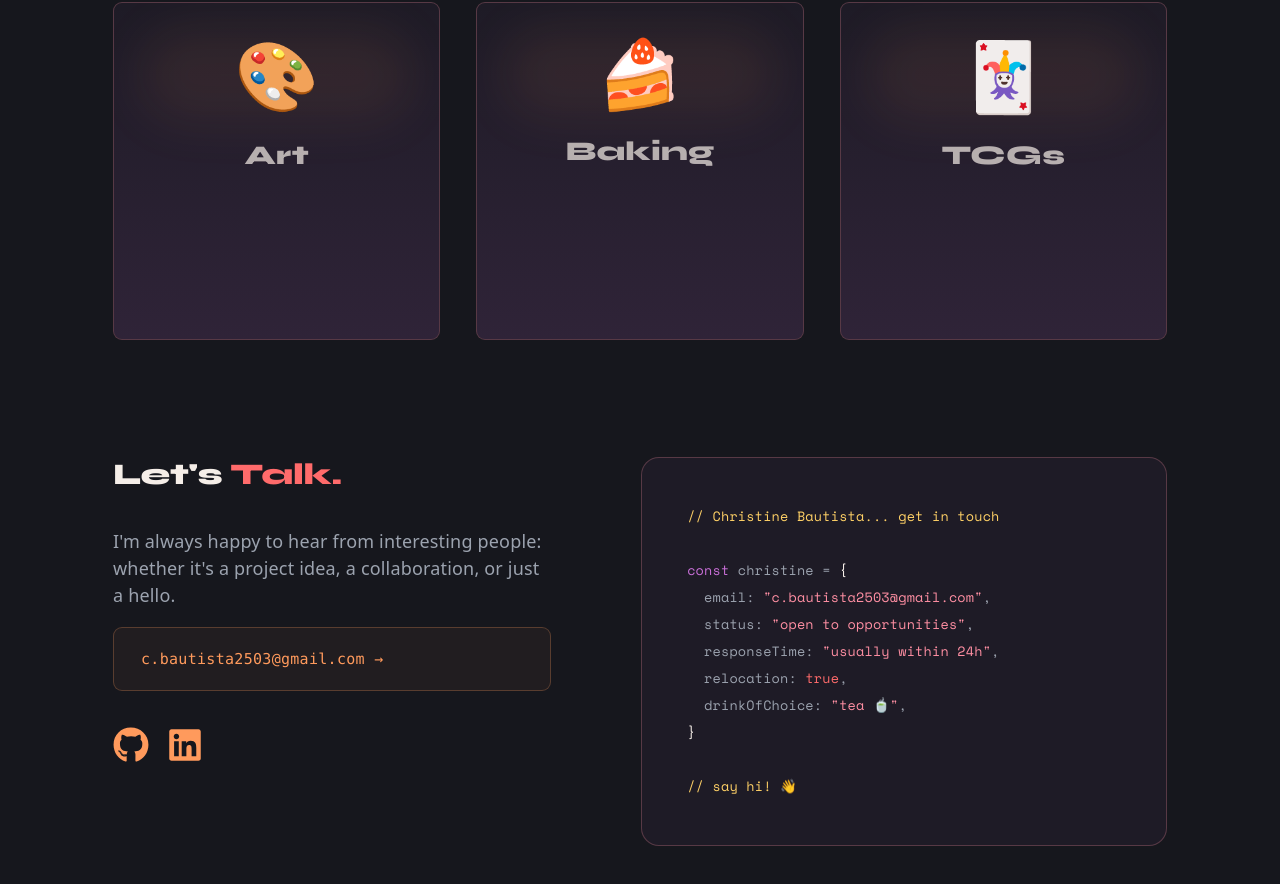
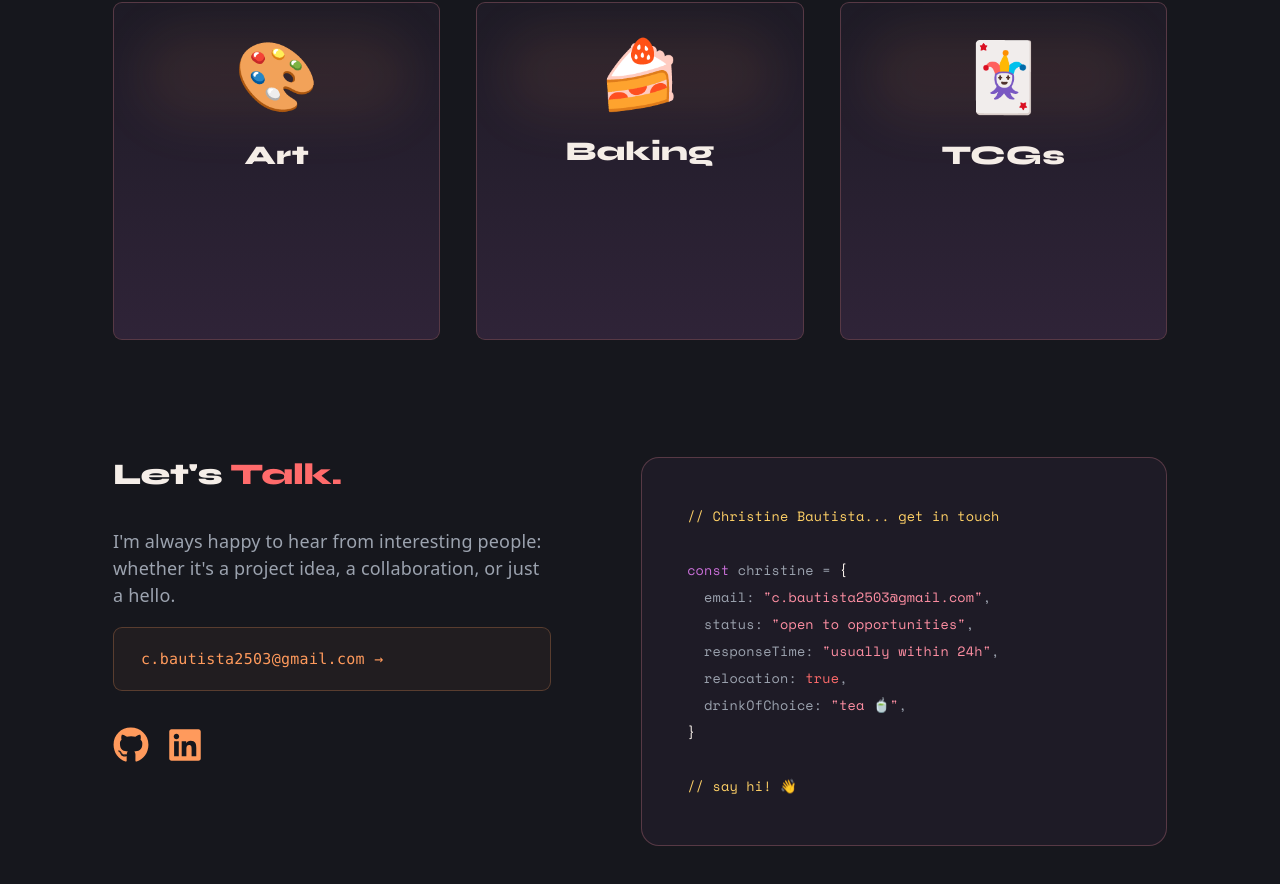
Before and after one commit to Cr1py/Cr1py.github.io, a React (Vite) app: page / in a window 1280 px wide. Shown: the part 2287-3171 px from the top of the page. Built offline with nearby package versions, Linux system fonts and the light colour scheme.

Commit message:
small fix to heading colour

```diff
--- a/src/components/sections/HobbiesSection.tsx
+++ b/src/components/sections/HobbiesSection.tsx
@@ -62,7 +62,7 @@
 
                   {/* Title with Animation */}
                   <motion.h3
-                    className="text-2xl font-bold text-text/70 mb-3"
+                    className="text-2xl font-bold text-text mb-3"
                     animate={{
                       y: activeHobby === hobby.id ? -10 : 0,
                       scale: activeHobby === hobby.id ? 1.2 : 1,
```
